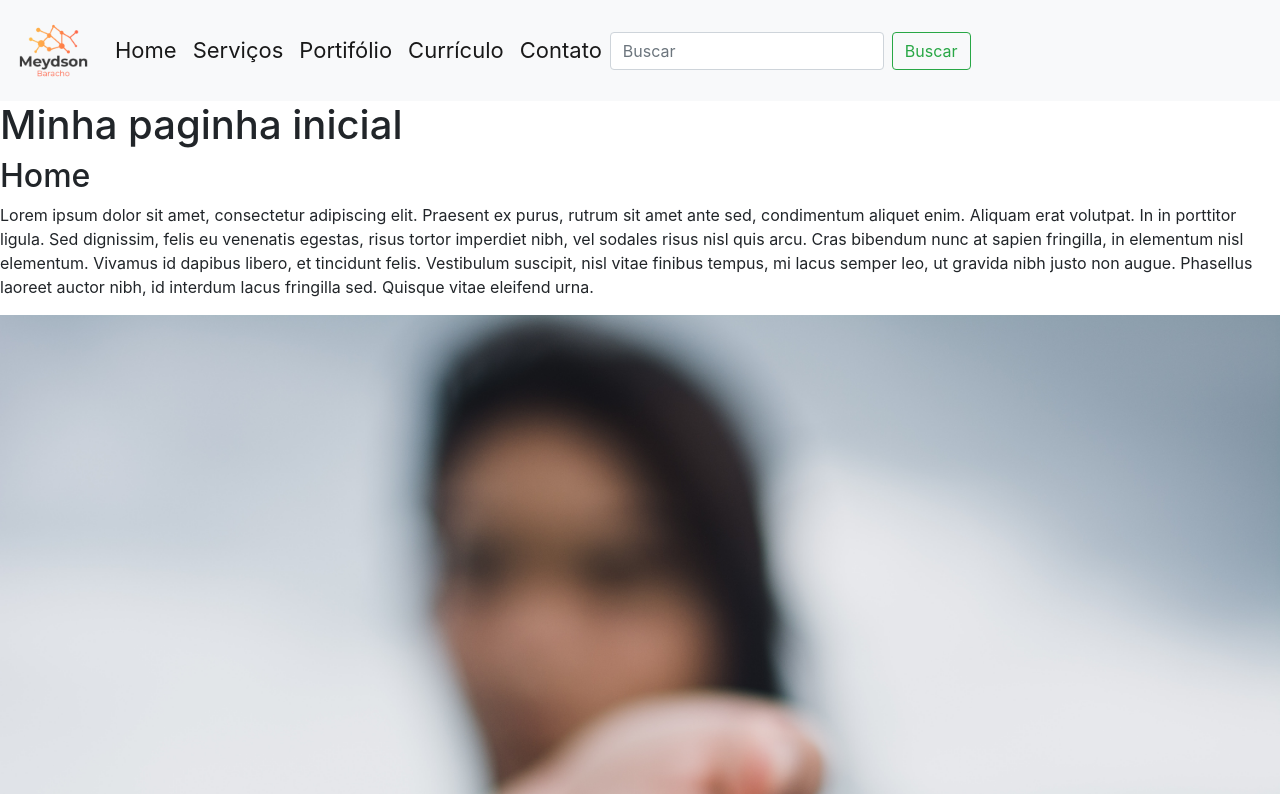
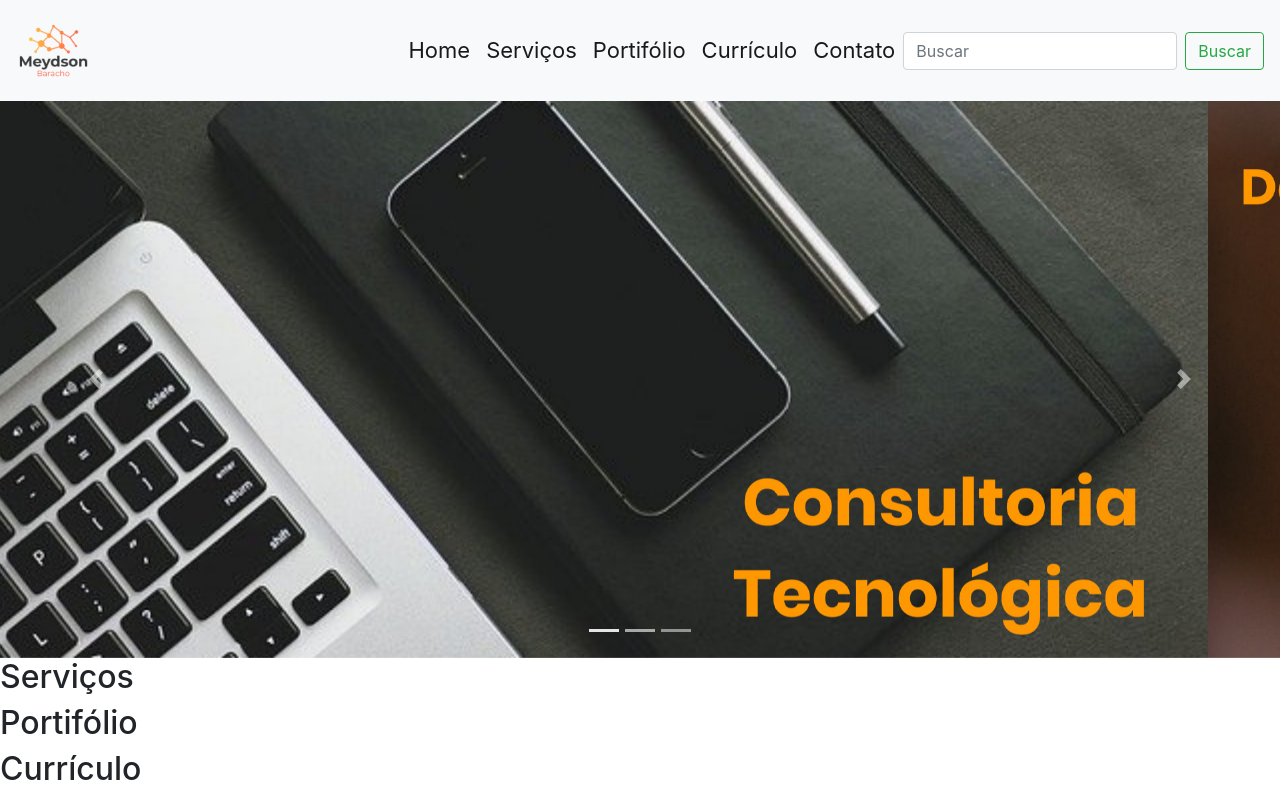
Before and after one commit to meydson/inovation_one, a plain HTML site: page index.html in a window 1280 px wide. Shown: the top 794 px of the page. Drawn offline with nearby package versions, Linux system fonts and the light colour scheme.

Commit message:
Navbar e carrossel
Navbar ajustada e carrossel funcional

```diff
--- a/index.html
+++ b/index.html
@@ -5,12 +5,14 @@
         <title>Teste Global FullStack</title>
         <link rel="stylesheet" type="text/css" href="bootstrap/css/bootstrap.min.css">
         <link rel="stylesheet" type="text/css" href="css/style.css">
+        <script src="https://ajax.googleapis.com/ajax/libs/jquery/3.2.1/jquery.min.js"></script>
+        <script src="bootstrap/js/bootstrap.min.js"></script>
     </head>
 
     <body>
         <nav class="navbar navbar-expand-lg navbar-light bg-light">
             <a class="navbar-brand" href="#home"><img src="img/logo.png" width="75px"></a>
-            <div class="collapse navbar-collapse" id="navbarNav">
+            <div class="collapse navbar-collapse d-flex justify-content-end" id="navbarNav">
                 <ul class="navbar-nav">
                     <li class="nav-item active">
                         <a class="nav-link" href="#home">Home<span class="sr-only">(current)</span></a>
@@ -35,22 +37,35 @@
         </div>
         </nav>
         <header>
-            <h1>Minha paginha inicial</h1>
+
         </header>
         <section id="home">
-            <h2>Home</h2>
-            <p>
-                Lorem ipsum dolor sit amet, consectetur adipiscing elit. Praesent ex purus, rutrum sit amet
-                ante sed, condimentum aliquet enim. Aliquam erat volutpat. In in porttitor ligula. Sed dignissim,
-                felis eu venenatis egestas, risus tortor imperdiet nibh, vel sodales risus nisl quis arcu.
-                Cras bibendum nunc at sapien fringilla, in elementum nisl elementum. Vivamus id dapibus libero,
-                et tincidunt felis. Vestibulum suscipit, nisl vitae finibus tempus, mi lacus semper leo,
-                ut gravida nibh justo non augue. Phasellus laoreet auctor nibh, id interdum lacus fringilla sed.
-                Quisque vitae eleifend urna.
-            </p>
-            <div>
-                <img src="img/teste.jpg" width="100%">
-            </div>
+            <div id="carouselExampleIndicators" class="carousel slide" data-ride="carousel">
+                <ol class="carousel-indicators">
+                  <li data-target="#carouselExampleIndicators" data-slide-to="0" class="active"></li>
+                  <li data-target="#carouselExampleIndicators" data-slide-to="1"></li>
+                  <li data-target="#carouselExampleIndicators" data-slide-to="2"></li>
+                </ol>
+                <div class="carousel-inner">
+                  <div class="carousel-item active">
+                    <img src="img/banner1.jpg" class="d-block w-100" alt="Consultoria Tecnológica">
+                  </div>
+                  <div class="carousel-item">
+                    <img src="img/banner2.jpg" class="d-block w-100" alt="Desenvolvimento WEB">
+                  </div>
+                  <div class="carousel-item">
+                    <img src="img/banner3.jpg" class="d-block w-100" alt="Projeto de Redes">
+                  </div>
+                </div>
+                <a class="carousel-control-prev" href="#carouselExampleIndicators" role="button" data-slide="prev">
+                  <span class="carousel-control-prev-icon" aria-hidden="true"></span>
+                  <span class="sr-only">Anterior</span>
+                </a>
+                <a class="carousel-control-next" href="#carouselExampleIndicators" role="button" data-slide="next">
+                  <span class="carousel-control-next-icon" aria-hidden="true"></span>
+                  <span class="sr-only">Próximo</span>
+                </a>
+              </div>
         </section>
         <section id="servicos">
             <h2>Serviços</h2>
```
Also changed, not shown: img/banner1.jpg (added), img/banner2.jpg (added), img/banner3.jpg (added), 2 other files.
